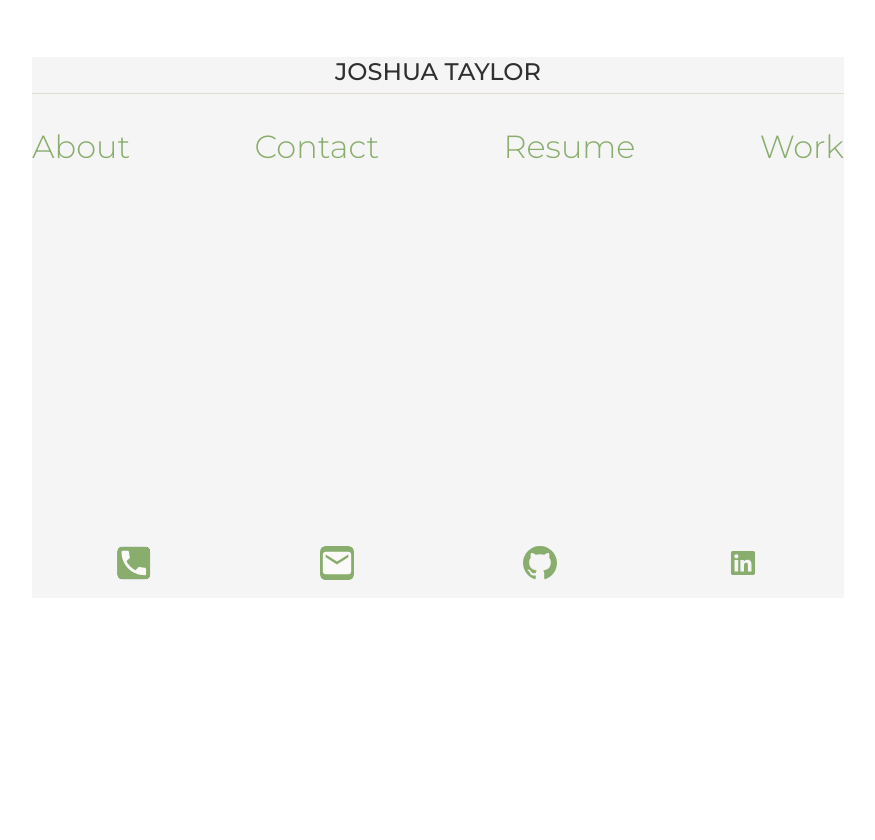
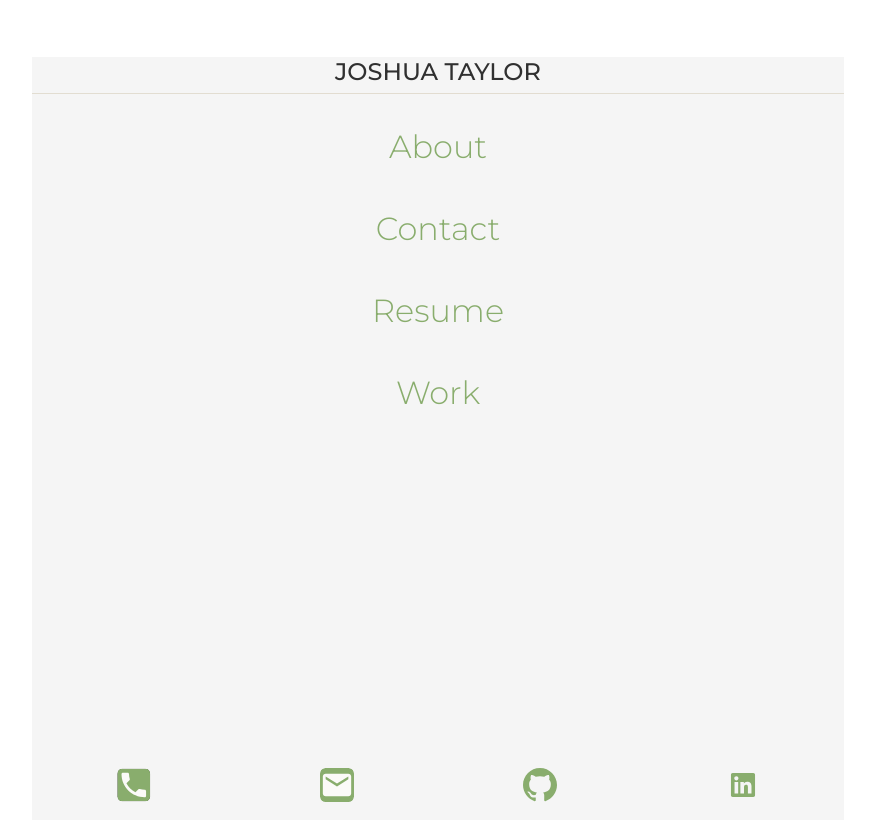
Before and after one commit to josht-dev/react-portfolio, a React (Create React App) app: page / in a window 1280 px wide. Shown: the top 840 px of the page, without its empty margins (202-1077 px from the left). Built offline with nearby package versions, Linux system fonts and the light colour scheme.

Commit message:
Fixed missed conditional styling errors and unneeded import

```diff
--- a/src/components/Navigation.js
+++ b/src/components/Navigation.js
@@ -1,5 +1,4 @@
 // *****Import Modules*****
-import { isLabelWithInternallyDisabledControl } from '@testing-library/user-event/dist/utils';
 import React from 'react';
 import '../styles/Navigation.css';
 
@@ -24,8 +23,8 @@ function Navigation({ currentPage, handlePageChange }) {
       marginBottom: currentPage === 'Home' ? '350px' : '16px'
     },
     ulStyle: {
-      display: 'flex',
-      justifyContent: 'space-between'
+      display: currentPage === 'Home' ? 'initial' : 'flex',
+      justifyContent: currentPage === 'Home' ? 'initial' : 'space-between'
     },
     liStyle: {
       marginBottom: '24px'
```
